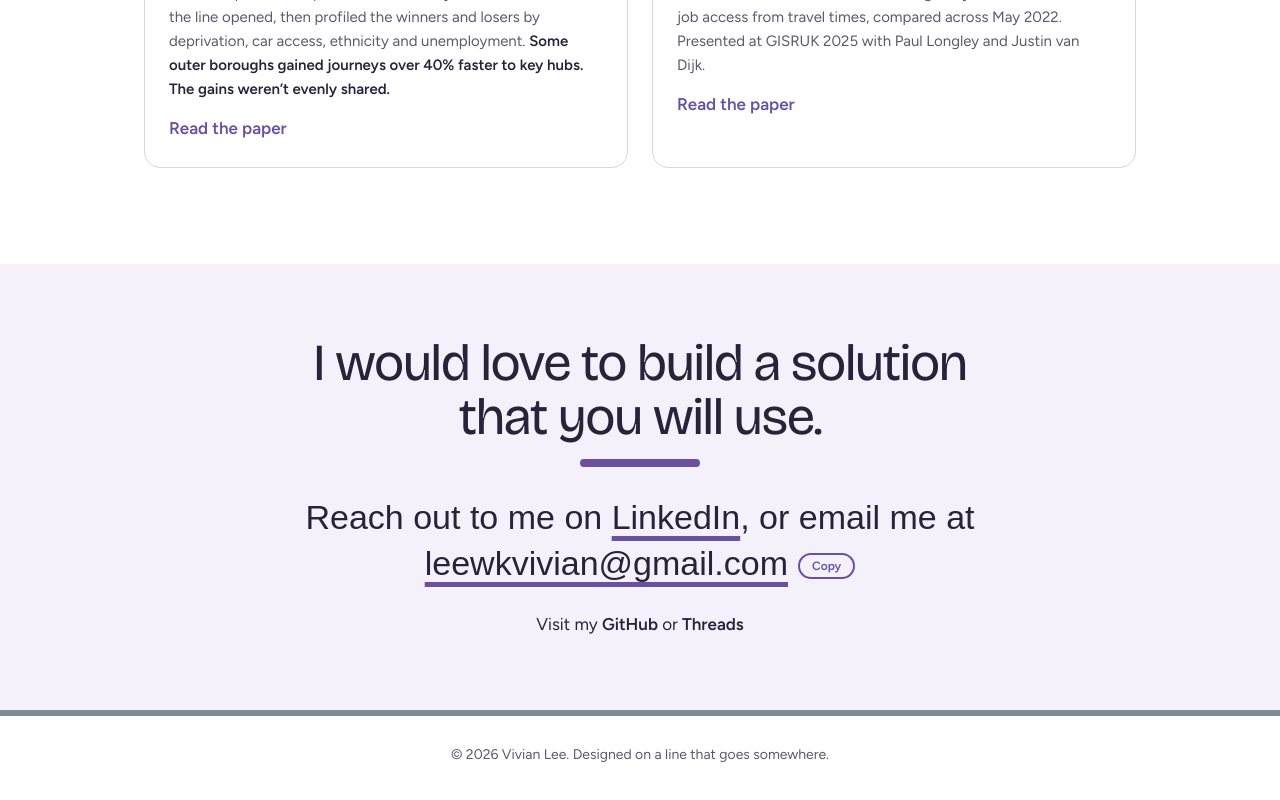
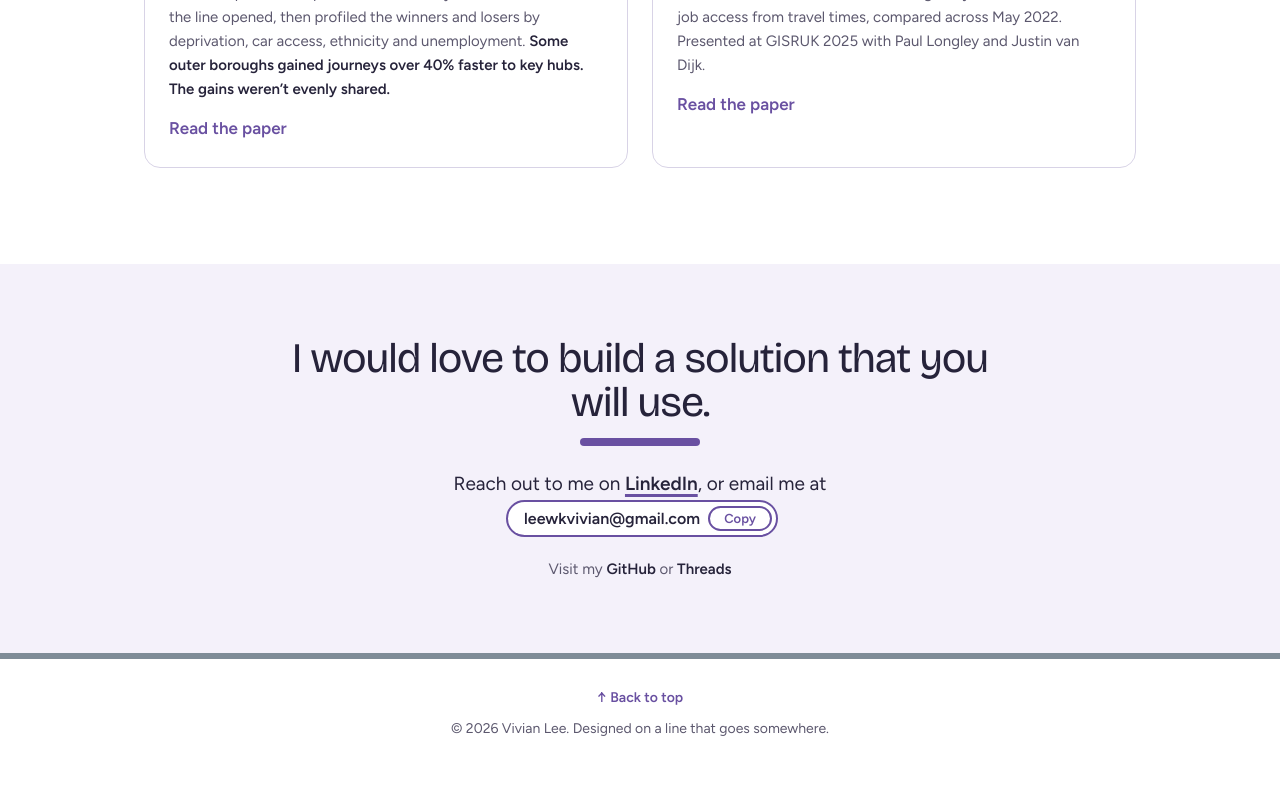
Before and after one commit to vvvvvvvvvivvi/portfolio, a React (Vite) app: page / in a window 1280 px wide. Shown: the part 6072-6872 px from the top of the page. After the commit the page ends 6848 px from the top, so only its background shows below. Built offline with nearby package versions, Linux system fonts and the light colour scheme.

Commit message:
Last update for now.

```diff
--- a/src/components/Contact.tsx
+++ b/src/components/Contact.tsx
@@ -15,8 +15,10 @@ const Contact = () => {
       <h2>I would love to build a solution that you will use.</h2>
       <p className="ask">
         Reach out to me on <a href={personalInfo.linkedin} target="_blank" rel="noopener noreferrer">LinkedIn</a>, or email me at{' '}
-        <a href={`mailto:${personalInfo.email}`}>{personalInfo.email}</a>
-        <button className="btn" type="button" onClick={copy}>{label}</button>
+        <span className="pill">
+          <a href={`mailto:${personalInfo.email}`}>{personalInfo.email}</a>
+          <button className="btn" type="button" onClick={copy}>{label}</button>
+        </span>
       </p>
       <p className="social">
         Visit my <a href={personalInfo.github} target="_blank" rel="noopener noreferrer">GitHub</a> or <a href={THREADS} target="_blank" rel="noopener noreferrer">Threads</a>
--- a/src/components/Footer.tsx
+++ b/src/components/Footer.tsx
@@ -1,2 +1,7 @@
-const Footer = () => <footer>© {new Date().getFullYear()} Vivian Lee. Designed on a line that goes somewhere.</footer>;
-export default Footer;
+const Footer = () => (
+    <footer>
+      <a href="#top">↑ Back to top</a>
+      <span>© {new Date().getFullYear()} Vivian Lee. Designed on a line that goes somewhere.</span>
+    </footer>
+  );
+  export default Footer;
--- a/src/index.css
+++ b/src/index.css
@@ -124,3 +124,4 @@ footer{border-top:6px solid var(--jub)}
 .contact h2::after{margin-left:auto;margin-right:auto}.ask{font:400 clamp(22px,3.4vw,34px)/1.35 'Hammersmith One',sans-serif;margin:28px auto 0;max-width:20em}.ask a{text-decoration:underline;text-decoration-color:var(--lizzie);text-decoration-thickness:5px;text-underline-offset:7px}.ask a:hover{color:var(--lizzie)}
 @media(max-width:820px){.sk{grid-template-columns:1fr}.board{position:static}}
 .stop{--c:var(--lizzie)}.hero{scroll-margin-top:0}.edu{margin:28px 0 0;font-size:14px;color:var(--mute)}
+.contact h2{font-size:clamp(28px,4.2vw,42px);max-width:18em}.ask{font:400 19px/1.7 Figtree,system-ui,sans-serif;max-width:32em;margin:22px auto 0}.ask a{text-decoration-thickness:3px;text-underline-offset:4px;font-weight:600;overflow-wrap:normal}.pill{display:inline-flex;align-items:center;gap:8px;border:2px solid var(--lizzie);border-radius:999px;background:#fff;padding:3px 4px 3px 16px;margin-left:4px;vertical-align:middle;font-size:16px}.pill a{text-decoration:none}.pill a:hover{text-decoration:underline}.ask .pill .btn{margin:0;padding:3px 14px;font-size:13px}.social{font-size:15px;color:var(--mute);margin:20px 0 0}.social a{color:var(--ink)}footer a{display:block;margin-bottom:8px;font-weight:600;color:var(--lizzie)}
```
